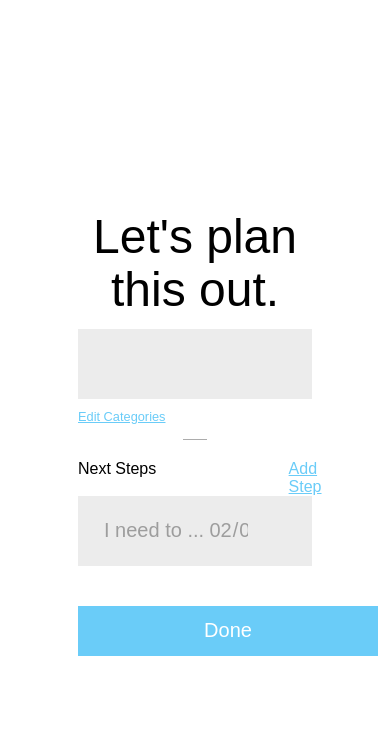
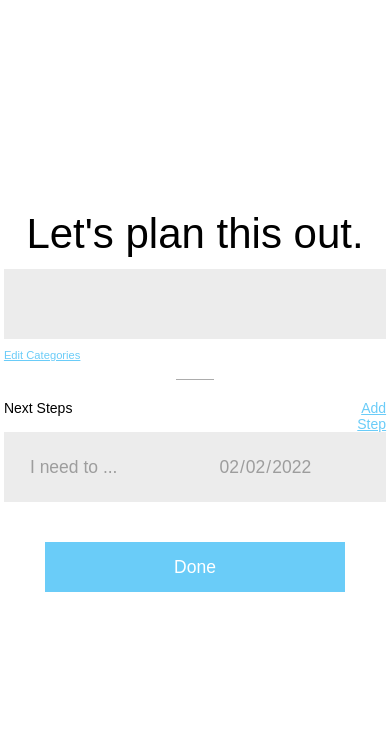
Before and after one commit to JesseMcCullough/goal, a PHP site: page /edit-goal.php in a window 390 px wide. Shown: the top 755 px of the page. Run offline with PHP 8.4, Linux system fonts and the light colour scheme; the visitor is signed in with stand-in values (Sample User, id 1); data that the repository does not hold is empty.

Commit message:
Added responsive design

```diff
--- a/style.css
+++ b/style.css
@@ -8,6 +8,12 @@ body {
     background: #FFFFFF;
     font-family: Arial;
     font-size: 16px;
+}
+
+@media screen and (max-width: 1010px) {
+    body {
+        font-size: 14px;
+    }
 }
 
 h1 {
@@ -51,6 +57,30 @@ h2 {
     margin: 0 auto;
     margin-top: 25vh;
     position: relative;
+}
+
+@media screen and (max-width: 1630px) {
+    .container {
+        width: 70%;
+    }
+}
+
+@media screen and (max-width: 1400px) {
+    .container {
+        width: 80%;
+    }
+}
+
+@media screen and (max-width: 1230px) {
+    .container {
+        width: 90%;
+    }
+}
+
+@media screen and (max-width: 1100px) {
+    .container {
+        width: 98%;
+    }
 }
 
 form {
@@ -176,6 +206,7 @@ button:hover {
     width: 20%;
     float: left;
     font-family: Arial;
+    margin: 0 20px;
 }
 
 input[type="date"] {
@@ -197,6 +228,49 @@ input[type="date"]::-webkit-calendar-picker-indicator {
     background-color: #7AC77C;
     height: 100%;
     position: relative;
+}
+
+@media screen and (max-width: 900px) {
+    .goal:not(.step) {
+        display: block;
+        min-height: 70px;
+        height: 100%;
+    }
+
+    .goal .name {
+        display: flex;
+        width: 60%;
+        float: left;
+        min-height: 50px;
+        align-items: center;
+        padding: 0 20px;
+    }
+
+    .goal .date {
+        display: flex;
+        width: 40%;
+        margin: 0;
+        float: left;
+        min-height: 50px;
+        align-items: center;
+    }
+
+    .goal .progress {
+        display: flex;
+        clear: both;
+        width: 100%;
+        float: none;
+        height: 30px;
+    }
+
+    .goal {
+        padding-left: 0;
+    }
+
+    input {
+        padding-left: 20px;
+    }
+
 }
 
 .goal .completion-bar {
@@ -260,6 +334,12 @@ button.close {
 button.close:hover {
     border-color: #BD5858;
     color: #BD5858;
+}
+
+@media screen and (max-width: 630px) {
+    button {
+        margin-bottom: 10px;
+    }
 }
 
 .buttons {
@@ -382,10 +462,11 @@ button.close:hover {
 
 .category {
     cursor: pointer;
+    margin-bottom: 5px;
 }
 
 .hidden {
-    display: none;
+    display: none !important;
 }
 
 .view-goal-edit {
@@ -396,3 +477,8 @@ button.close:hover {
     text-decoration: none;
     color: #393939;
 }
+
+.signup input,
+.login input {
+    padding-left: 20px;
+}
```
